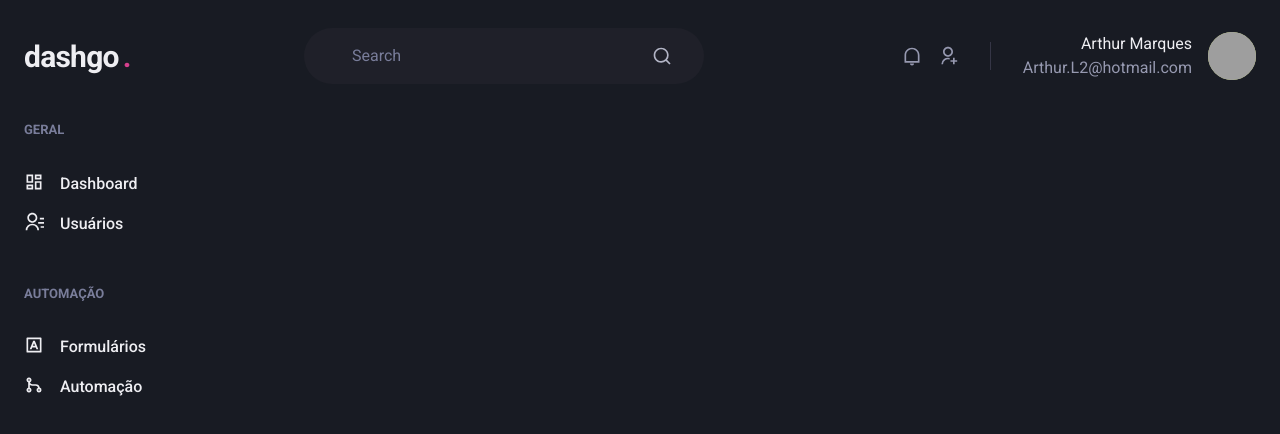
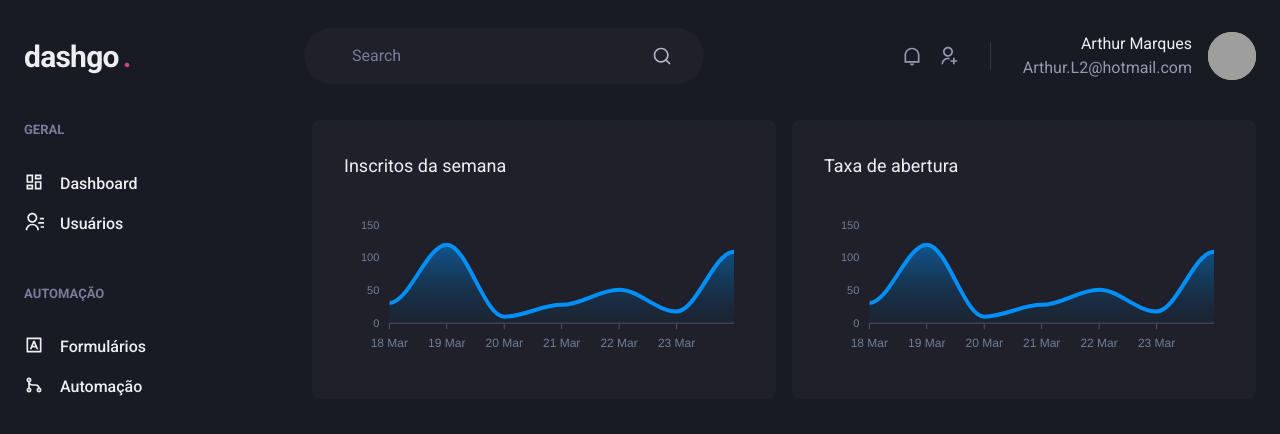
Before and after one commit to arthur1470/dashgo, a Next.js app: page /dashboard in a window 1280 px wide. Shown: the top 434 px of the page. Built offline with nearby package versions, Linux system fonts and the light colour scheme; grey boxes are pictures that could not be loaded.

Commit message:
Dashboard page with ApexCharts

```diff
--- a/package.json
+++ b/package.json
@@ -12,9 +12,11 @@
     "@chakra-ui/react": "^1.8.1",
     "@emotion/react": "^11.7.1",
     "@emotion/styled": "^11.6.0",
+    "apexcharts": "^3.33.0",
     "framer-motion": "^6.2.4",
     "next": "12.0.10",
     "react": "17.0.2",
+    "react-apexcharts": "^1.3.9",
     "react-dom": "17.0.2",
     "react-icons": "^4.3.1"
   },
--- a/src/pages/dashboard.tsx
+++ b/src/pages/dashboard.tsx
@@ -1,6 +1,68 @@
-import { Flex } from "@chakra-ui/react";
+import { Box, Flex, SimpleGrid, Text, theme } from "@chakra-ui/react";
+import dynamic from 'next/dynamic';
 import { Header } from "../components/Header";
 import { Sidebar } from "../components/Sidebar";
+import { ApexOptions } from 'apexcharts';
+
+
+const Chart = dynamic(() => import('react-apexcharts'), {
+    ssr: false,
+})
+
+const options: ApexOptions = {
+    chart: {
+        toolbar: {
+            show: false,
+        },
+        zoom: {
+            enabled: false
+        },
+        foreColor: theme.colors.gray[500],
+    },
+    grid: {
+        show: false,
+    },
+    dataLabels: {
+        enabled: false,
+    },
+    tooltip: {
+        enabled: false,
+    },
+    xaxis: {
+        type: 'datetime',
+        axisBorder: {
+            color: theme.colors.gray[600]
+        },
+        axisTicks: {
+            color: theme.colors.gray[600]
+        },
+        categories: [
+            '2021-03-18T00:00:00.000Z',
+            '2021-03-19T00:00:00.000Z',
+            '2021-03-20T00:00:00.000Z',
+            '2021-03-21T00:00:00.000Z',
+            '2021-03-22T00:00:00.000Z',
+            '2021-03-23T00:00:00.000Z',
+            '2021-03-24T00:00:00.000Z',
+        ],
+    },
+    fill: {
+        opacity: 0.3,
+        type: 'gradient',
+        gradient: {
+            shade: 'dark',
+            opacityFrom: 0.7,
+            opacityTo: 0.3,
+        }
+    }
+};
+
+const series = [
+    {
+        name: 'series1',
+        data: [31, 120, 10, 28, 51, 18, 109]
+    }
+];
 
 export default function Dashboard() {
     return (
@@ -8,6 +70,33 @@
             <Header />
             <Flex w="100%" my="6" maxW={1480} mx="auto" px="6">
                 <Sidebar />
+                <SimpleGrid flex="1" gap="4" minChildWidth="320px" align="flex-start">
+                    <Box
+                        p="8"
+                        bg="gray.800"
+                        borderRadius="8"
+                        pb="4"
+                    >
+                        <Text fontSize="lg" mb="4">
+                            Inscritos da semana
+                        </Text>
+
+                        <Chart options={options} series={series} type="area" height={160} />
+                    </Box>
+
+                    <Box
+                        p="8"
+                        bg="gray.800"
+                        borderRadius="8"
+                        pb="4"
+                    >
+                        <Text fontSize="lg" mb="4">
+                            Taxa de abertura
+                        </Text>
+
+                        <Chart options={options} series={series} type="area" height={160} />
+                    </Box>
+                </SimpleGrid>
             </Flex>
         </Flex>
     );
--- a/src/pages/index.tsx
+++ b/src/pages/index.tsx
@@ -1,5 +1,5 @@
-import { Button, Flex, Stack, FormLabel, FormControl } from '@chakra-ui/react'
-import { Input } from '../components/Form/input'
+import { Button, Flex, Stack } from '@chakra-ui/react'
+import { Input } from '../components/Form/Input'
 
 export default function Home() {
   return (
```
Also changed, not shown: 1 other file (tests, documents, lock files or other folders).
